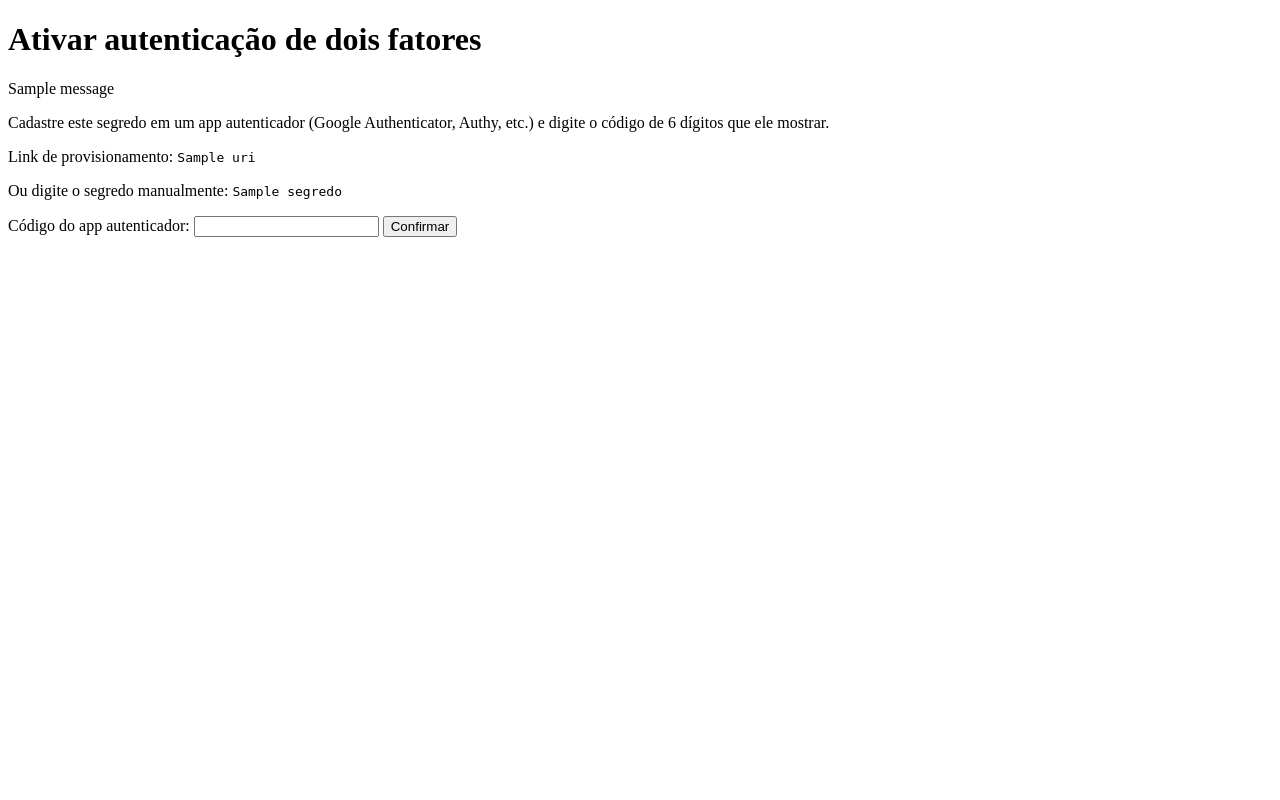
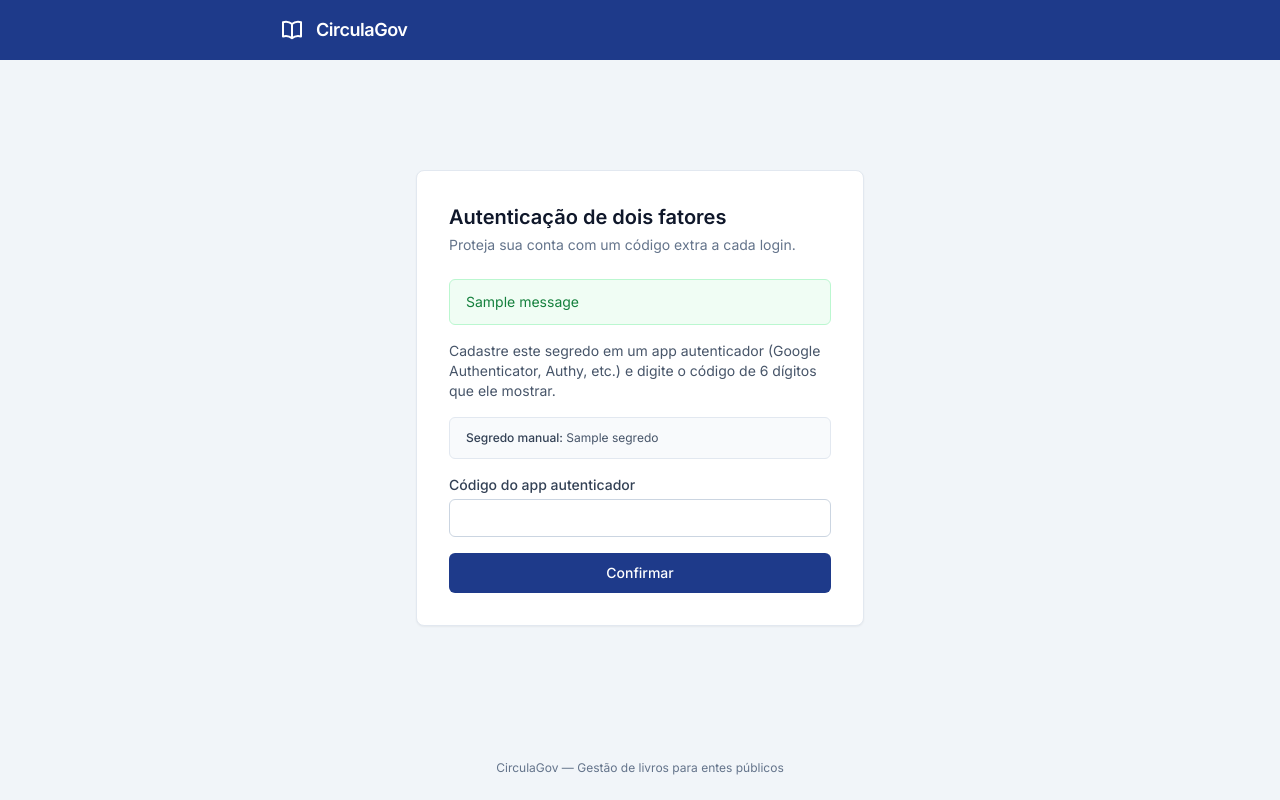
Before and after one commit to Grupo-Opus-Dev/circulagov, a Django app: template templates/dois_fatores/cadastrar.html in a window 1280 px wide. Run offline with Django 5.2, Linux system fonts and the light colour scheme; the template is opened without the code that fills it: most values are stand-ins (such as "Sample title", 1, 10 or a date in 2020); one stand-in notice (Sample message) is shown; some libraries are stand-ins or nearby versions.

Commit message:
style: aplica visual com Tailwind CSS nas telas de autenticacao

```diff
--- /dev/null
+++ b/templates/base.html
@@ -0,0 +1,48 @@
+<!doctype html>
+<html lang="pt-br">
+  <head>
+    <meta charset="utf-8" />
+    <meta name="viewport" content="width=device-width, initial-scale=1" />
+    <title>{% block titulo %}CirculaGov{% endblock %}</title>
+    <script src="https://cdn.tailwindcss.com"></script>
+    <link rel="preconnect" href="https://fonts.googleapis.com" />
+    <link
+      href="https://fonts.googleapis.com/css2?family=Inter:wght@400;500;600;700&display=swap"
+      rel="stylesheet"
+    />
+    <style>
+      body {
+        font-family: "Inter", sans-serif;
+      }
+    </style>
+  </head>
+  <body class="min-h-screen bg-slate-100 flex flex-col">
+    <header class="bg-blue-900 text-white">
+      <div class="max-w-3xl mx-auto px-6 py-4 flex items-center gap-3">
+        <svg
+          xmlns="http://www.w3.org/2000/svg"
+          class="w-6 h-6"
+          fill="none"
+          viewBox="0 0 24 24"
+          stroke="currentColor"
+          stroke-width="2"
+        >
+          <path
+            stroke-linecap="round"
+            stroke-linejoin="round"
+            d="M12 6.042A8.967 8.967 0 006 3.75c-1.052 0-2.062.18-3 .512v14.25A8.987 8.987 0 016 18c2.305 0 4.408.867 6 2.292m0-14.25a8.966 8.966 0 016-2.292c1.052 0 2.062.18 3 .512v14.25A8.987 8.987 0 0018 18a8.967 8.967 0 00-6 2.292m0-14.25v14.25"
+          />
+        </svg>
+        <span class="text-lg font-semibold tracking-tight">CirculaGov</span>
+      </div>
+    </header>
+
+    <main class="flex-1 flex items-center justify-center px-4 py-12">
+      <div class="w-full max-w-md">{% block conteudo %}{% endblock %}</div>
+    </main>
+
+    <footer class="text-center text-xs text-slate-500 py-6">
+      CirculaGov — Gestão de livros para entes públicos
+    </footer>
+  </body>
+</html>
--- a/templates/dois_fatores/cadastrar.html
+++ b/templates/dois_fatores/cadastrar.html
@@ -1,35 +1,39 @@
-<!DOCTYPE html>
-<html lang="pt-br">
-<head>
-    <meta charset="utf-8">
-    <title>CirculaGov — Ativar autenticação de dois fatores</title>
-</head>
-<body>
-    <h1>Ativar autenticação de dois fatores</h1>
+{% extends "base.html" %}
+{% block titulo %}Ativar 2FA — CirculaGov{% endblock %}
+{% block conteudo %}
+<div class="bg-white rounded-lg shadow-sm border border-slate-200 p-8">
+  <h1 class="text-xl font-semibold text-slate-900 mb-1">Autenticação de dois fatores</h1>
+  <p class="text-sm text-slate-500 mb-6">Proteja sua conta com um código extra a cada login.</p>
 
   {% if messages %}
     {% for mensagem in messages %}
-            <p>{{ mensagem }}</p>
+      <div class="mb-4 rounded-md {% if mensagem.tags == 'error' %}bg-red-50 border-red-200 text-red-700{% else %}bg-green-50 border-green-200 text-green-700{% endif %} border px-4 py-3 text-sm">
+        {{ mensagem }}
+      </div>
     {% endfor %}
   {% endif %}
 
   {% if dispositivo.confirmado %}
-        <p>O 2FA já está ativado na sua conta.</p>
+    <p class="text-sm text-slate-600">O 2FA já está ativado na sua conta.</p>
   {% else %}
-        <p>
-            Cadastre este segredo em um app autenticador (Google Authenticator,
-            Authy, etc.) e digite o código de 6 dígitos que ele mostrar.
+    <p class="text-sm text-slate-600 mb-4">
+      Cadastre este segredo em um app autenticador (Google Authenticator, Authy, etc.) e digite o código de 6 dígitos que ele mostrar.
     </p>
 
-        <p>Link de provisionamento: <code>{{ uri }}</code></p>
-        <p>Ou digite o segredo manualmente: <code>{{ dispositivo.segredo }}</code></p>
+    <div class="mb-4 rounded-md bg-slate-50 border border-slate-200 px-4 py-3 text-xs text-slate-600 break-all">
+      <span class="font-medium text-slate-700">Segredo manual:</span> {{ dispositivo.segredo }}
+    </div>
 
-        <form method="post">
+    <form method="post" class="space-y-4">
       {% csrf_token %}
-            <label for="codigo">Código do app autenticador:</label>
-            <input type="text" id="codigo" name="codigo" maxlength="6" required>
-            <button type="submit">Confirmar</button>
+      <div>
+        <label for="codigo" class="block text-sm font-medium text-slate-700 mb-1">Código do app autenticador</label>
+        <input type="text" id="codigo" name="codigo" maxlength="6" required class="w-full rounded-md border border-slate-300 px-3 py-2 text-sm tracking-widest text-center focus:outline-none focus:ring-2 focus:ring-blue-600 focus:border-blue-600">
+      </div>
+      <button type="submit" class="w-full rounded-md bg-blue-900 text-white text-sm font-medium py-2.5 hover:bg-blue-800 transition">
+        Confirmar
+      </button>
     </form>
   {% endif %}
-</body>
-</html>
+</div>
+{% endblock %}
```
Also changed, not shown: templates/dois_fatores/verificar.html (+41 -21 lines), templates/registration/login.html (+33 -19 lines), templates/usuarios/inicio.html (+17 -12 lines). Lines whose indentation alone changed are shown as unchanged.
